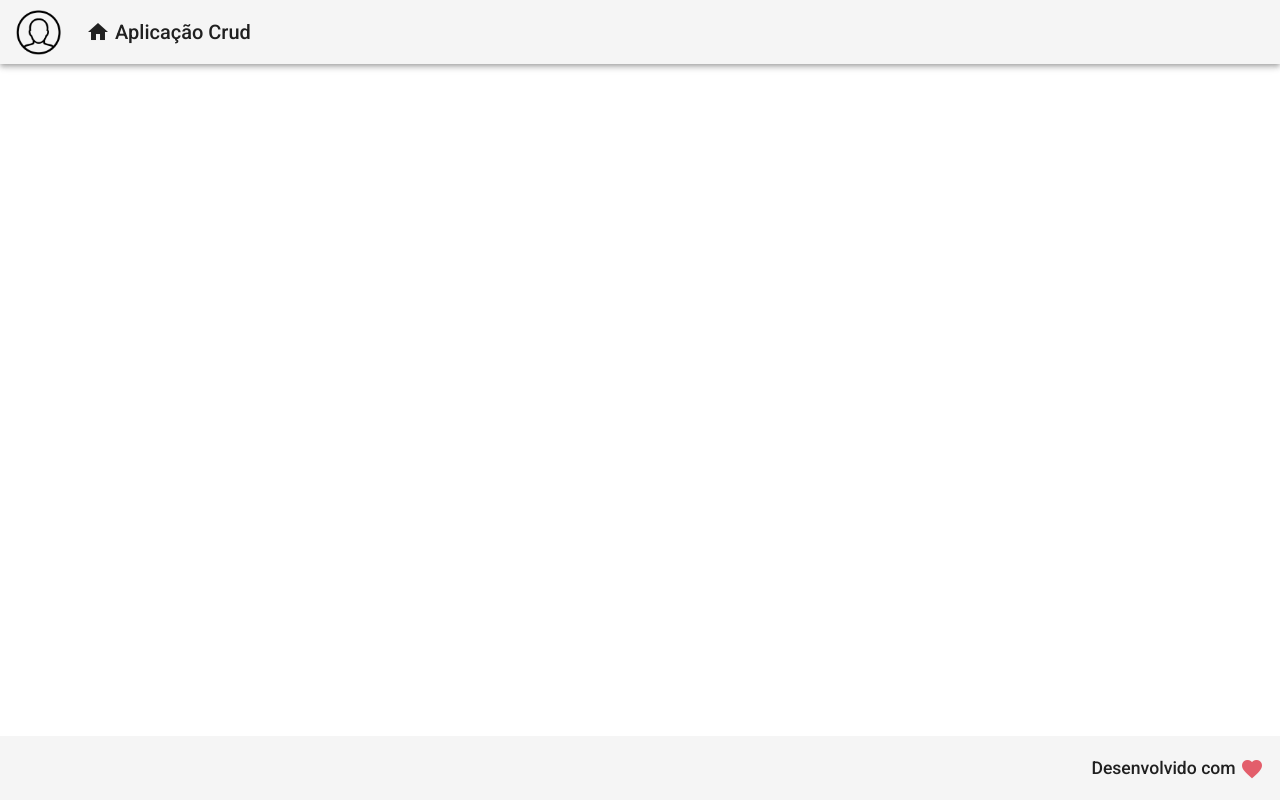
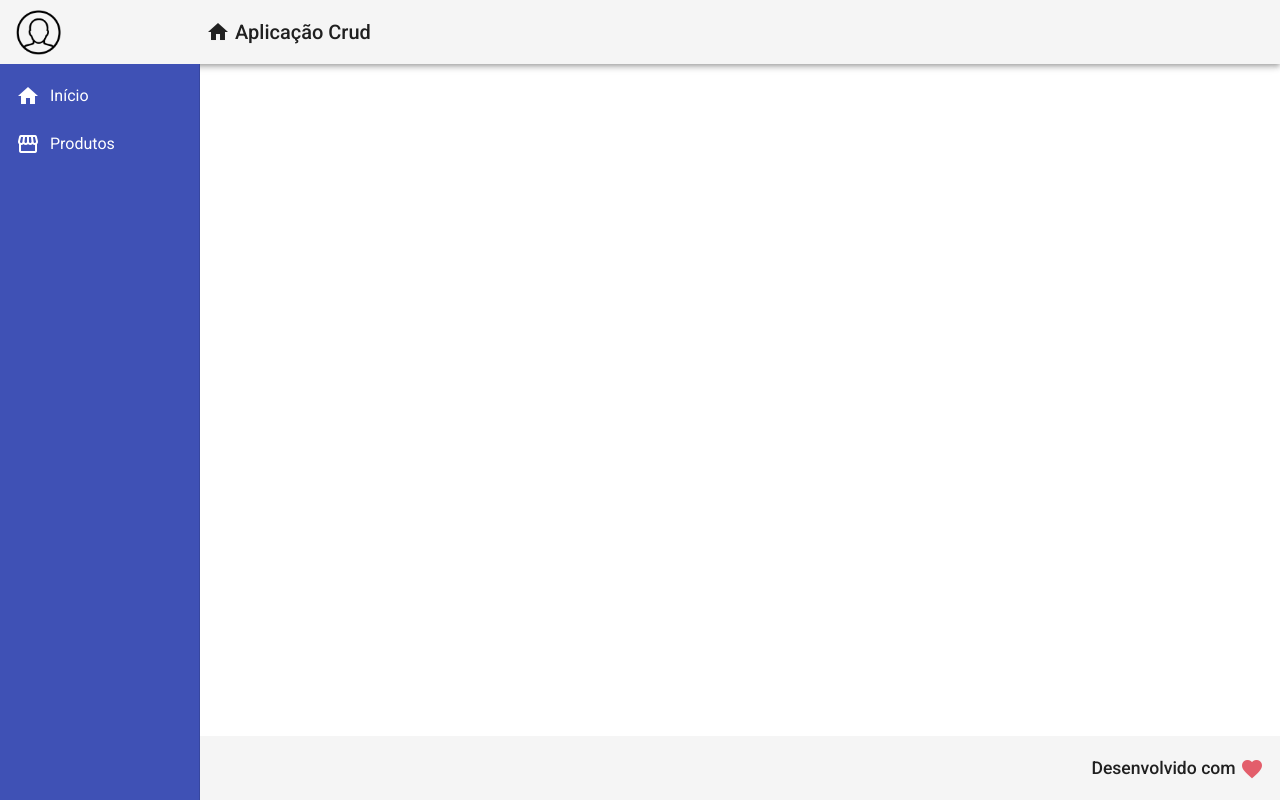
Before and after one commit to AfonsoMachado/crud-angular, an Angular app in the folder frontend/: page / in a window 1280 px wide. Built offline with nearby package versions, Linux system fonts and the light colour scheme.

Commit message:
implementação da navbar

```diff
--- a/frontend/src/app/app.component.html
+++ b/frontend/src/app/app.component.html
@@ -1,3 +1,3 @@
 <app-header></app-header>
-
+<app-nav></app-nav>
 <app-footer></app-footer>
--- a/frontend/src/app/components/template/header/header.component.css
+++ b/frontend/src/app/components/template/header/header.component.css
@@ -11,6 +11,7 @@
 
 .header .logo {
     max-height: 45px;
+    margin-right: 120px;
 }
 
 .header .title-group {
--- /dev/null
+++ b/frontend/src/app/components/template/nav/nav.component.css
@@ -0,0 +1,12 @@
+.sidenav {
+    background-color: #3F51B5;
+    width: 200px;
+}
+
+.sidenav a {
+    color: #FFF;
+}
+
+.sidenav i {
+    padding-right: 10px;
+}
--- /dev/null
+++ b/frontend/src/app/components/template/nav/nav.component.html
@@ -0,0 +1,18 @@
+<mat-sidenav-container class="container">
+    <mat-sidenav class="sidenav" mode="side" opened fixedInViewport="true" fixedTopGap="64">
+        <mat-nav-list class="nav-list">
+            <a mat-list-item>
+                <i class="material-icons">
+                    home
+                </i>
+                Início
+            </a>
+            <a mat-list-item>
+                <i class="material-icons">
+                    storefront
+                </i>
+                Produtos
+            </a>
+        </mat-nav-list>
+    </mat-sidenav>
+</mat-sidenav-container>
--- /dev/null
+++ b/frontend/src/app/components/template/nav/nav.component.ts
@@ -0,0 +1,15 @@
+import { Component, OnInit } from '@angular/core';
+
+@Component({
+  selector: 'app-nav',
+  templateUrl: './nav.component.html',
+  styleUrls: ['./nav.component.css']
+})
+export class NavComponent implements OnInit {
+
+  constructor() { }
+
+  ngOnInit(): void {
+  }
+
+}
```
Also changed, not shown: frontend/src/app/app.module.ts (+13 -4 lines).
